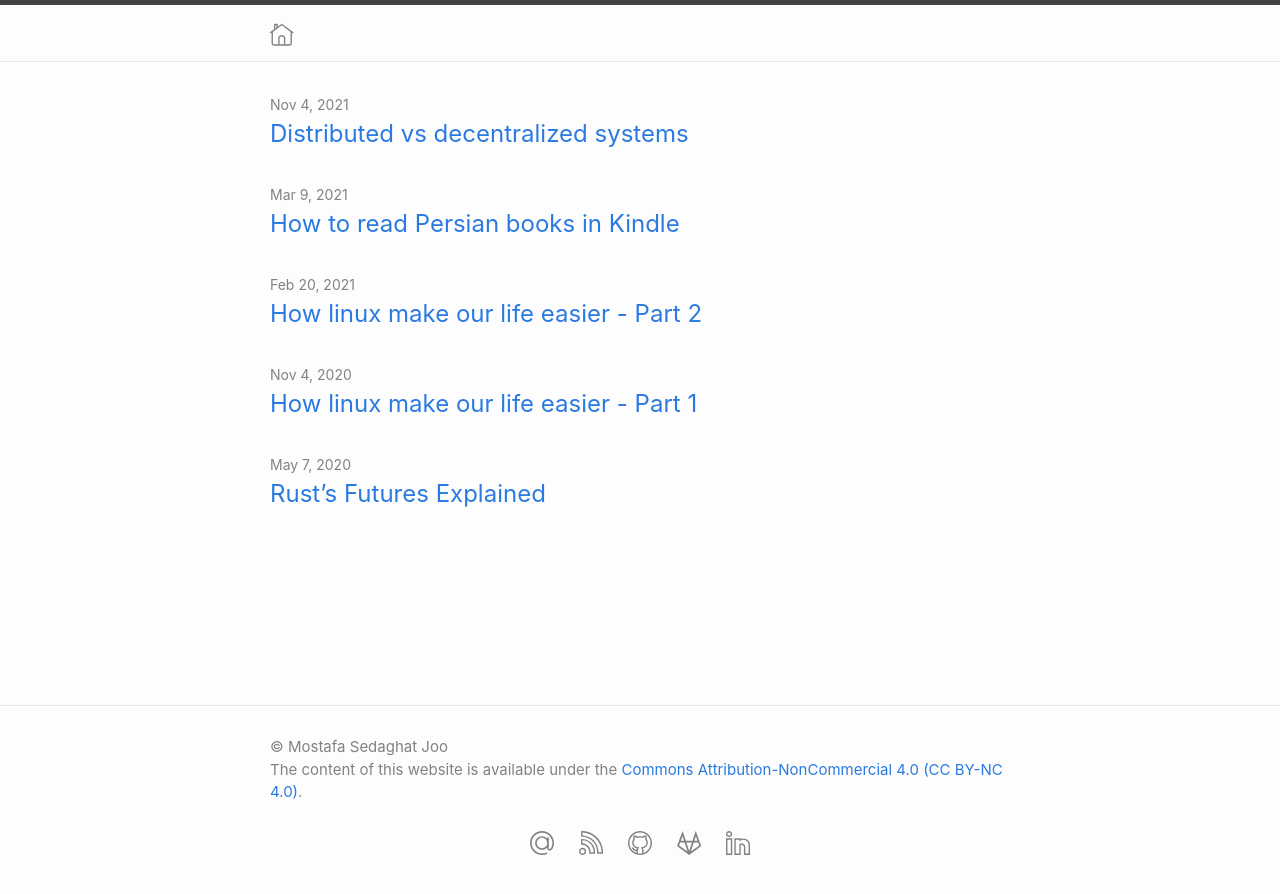
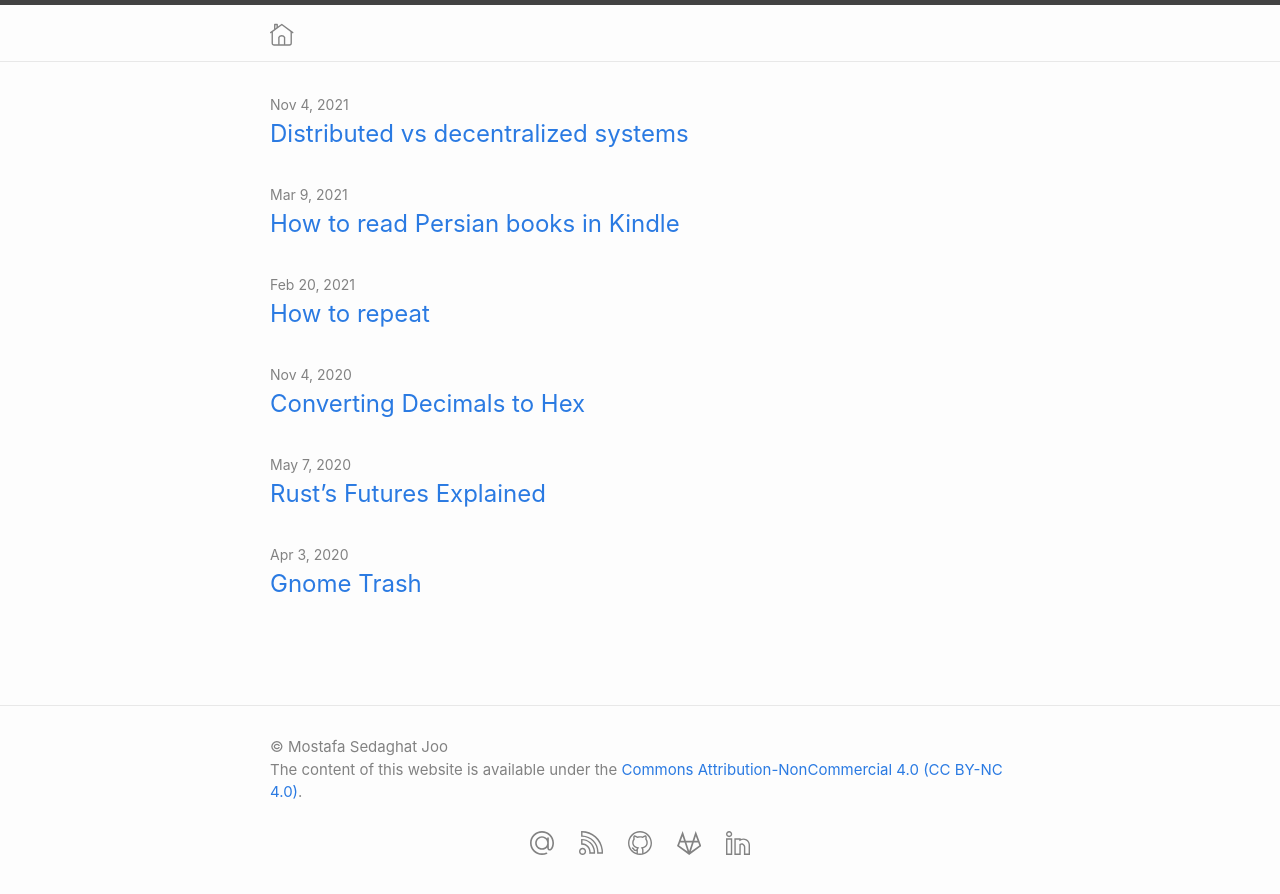
Before and after one commit to b00f/b00f.github.io, a Jekyll site: the page built from index.markdown, in a window 1280 px wide. Shown: the top 894 px of the page. Built offline with Jekyll 4.4.1, drawn with Linux system fonts in a browser that asks for light colours.

Commit message:
Updating linux posts

```diff
--- a/_posts/2020-11-05-linux_decimals_to_hexadecimals_linux.md
+++ b/_posts/2020-11-05-linux_decimals_to_hexadecimals_linux.md
@@ -1,6 +1,6 @@
 ---
 layout: post
-title: "How linux make our life easier - Part 1"
+title: "Converting Decimals to Hex"
 date: 2020-11-04 00:00:00 +0000
 categories: linux
 ---
--- a/_posts/2021-21-02-linux_repeat_with_watch.md
+++ b/_posts/2021-21-02-linux_repeat_with_watch.md
@@ -1,11 +1,9 @@
 ---
 layout: post
-title: "How linux make our life easier - Part 2"
+title: "How to repeat"
 date: 2021-02-20 00:00:00 +0000
 categories: linux
 ---
-
-_In these series I am going to talk about some simple tweaks in linux that makes life easier_
 
 ## How to repeat
 
@@ -20,4 +18,5 @@ watch -n 10 docker restart node_1
 
 This is simple but makes your life easier. Trust me!
 
-You use [tmux](https://github.com/tmux/tmux/wiki) to restart a service in one pane and watch another service in another pane. Keep tmux open for a day, it's fun!
+You use [tmux](https://github.com/tmux/tmux/wiki) to restart a service in one pane and watch another service in another pane.
+Keep tmux open for a day, it's fun!
```
Also changed, not shown: _posts/2020-04-03-linux_gnome-trash.md (added, +24 -0 lines), _posts/2021-05-11-distributed_vs_decentralized.md (+3 -4 lines).
